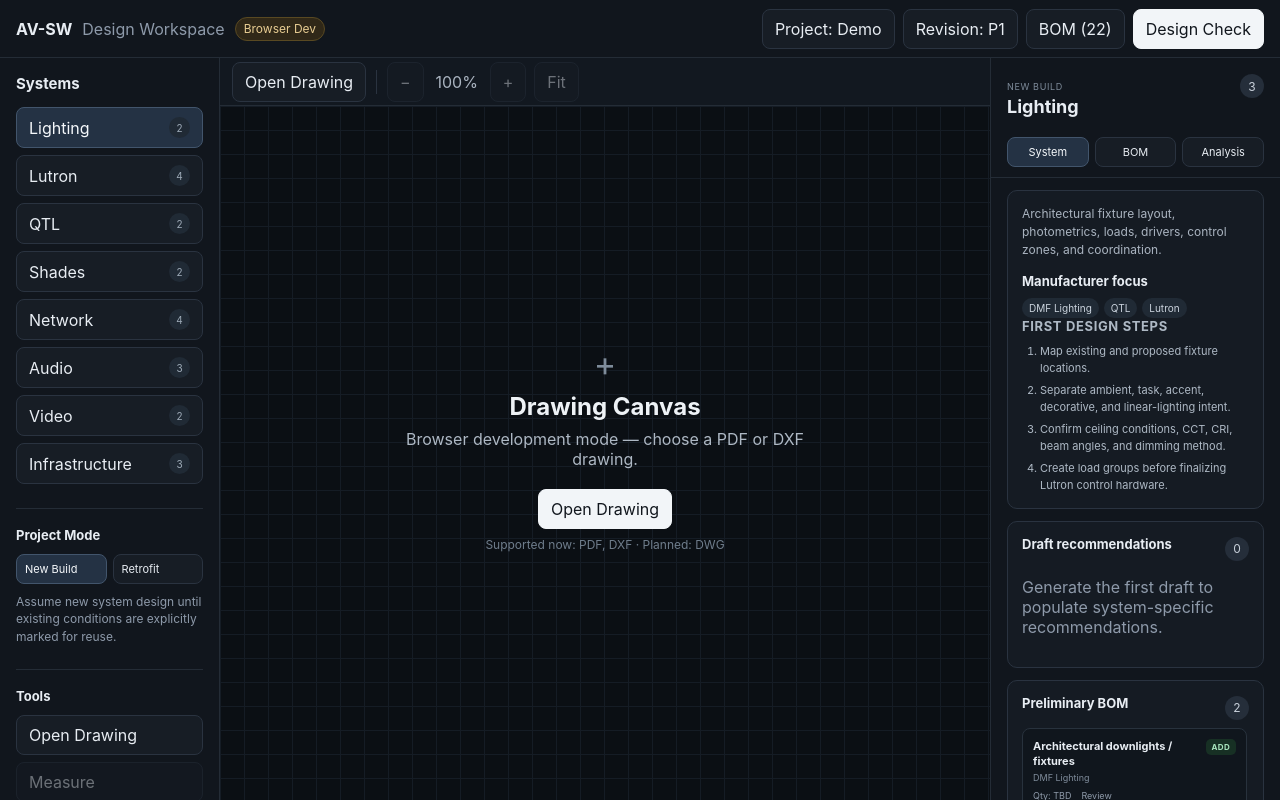
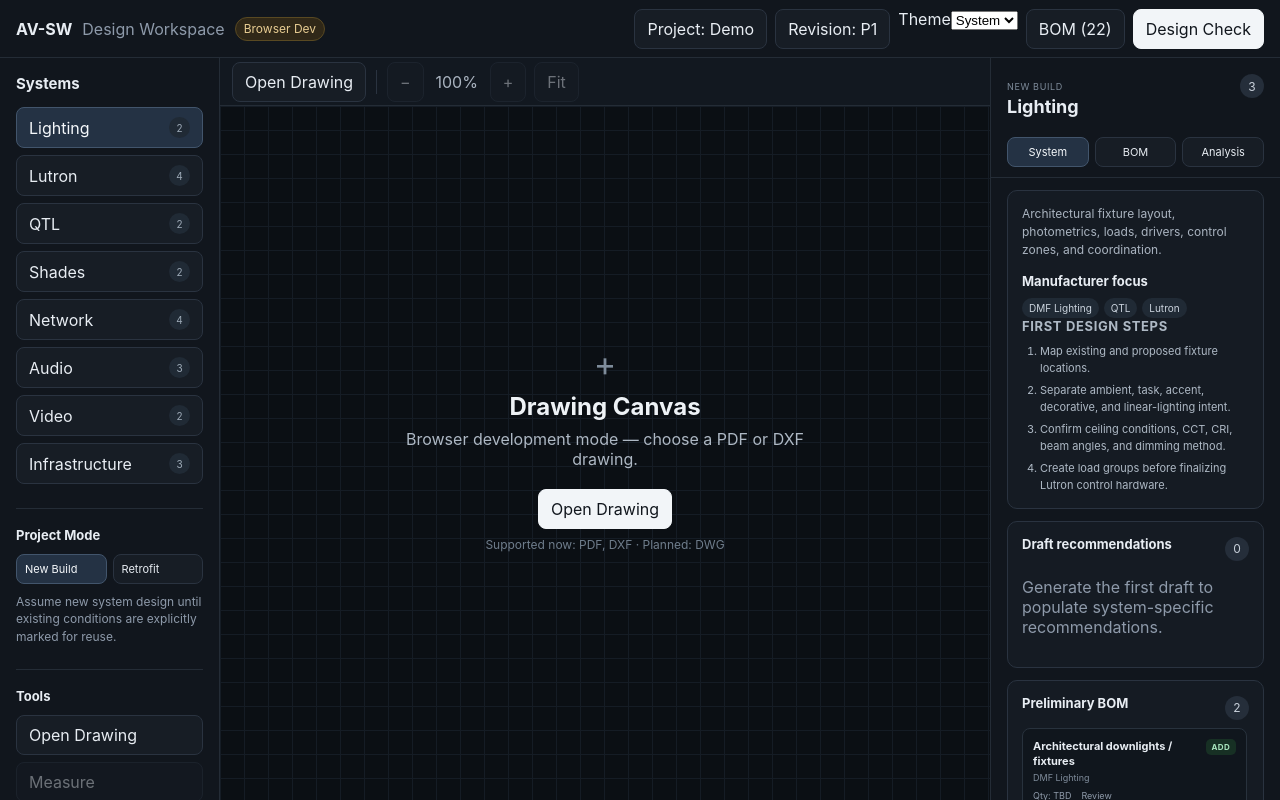
Before and after one commit to CucaChann/AV-SW, a React (Vite) app: page / in a window 1280 px wide. Built offline with nearby package versions, Linux system fonts and the light colour scheme.

Commit message:
feat: add user-selectable system dark and light themes

```diff
--- a/src/App.tsx
+++ b/src/App.tsx
@@ -20,6 +20,7 @@ import {
   initializePersistence,
   type PersistenceStatus,
 } from "./lib/persistence";
+import { useTheme, type ThemePreference } from "./lib/theme";
 
 const SURVEY_STORAGE_KEY = "avsw-retrofit-survey";
 
@@ -39,6 +40,7 @@ function loadSurvey(): RetrofitSurvey {
 
 export default function App() {
   const desktop = isTauri();
+  const theme = useTheme();
   const [persistence, setPersistence] =
     useState<PersistenceStatus | null>(null);
   const [storageError, setStorageError] = useState<string | null>(null);
@@ -109,6 +111,19 @@ export default function App() {
         <div className="top-actions">
           <button>Project: Demo</button>
           <button>Revision: P1</button>
+          <label className="theme-control" title={`Theme: ${theme.preference} (${theme.resolved})`}>
+            <span>Theme</span>
+            <select
+              value={theme.preference}
+              onChange={(event) =>
+                theme.setPreference(event.target.value as ThemePreference)
+              }
+            >
+              <option value="system">System</option>
+              <option value="dark">Dark</option>
+              <option value="light">Light</option>
+            </select>
+          </label>
           {projectMode === "retrofit" && (
             <button onClick={() => setInspectorView("survey")}>
               Existing Conditions
```
